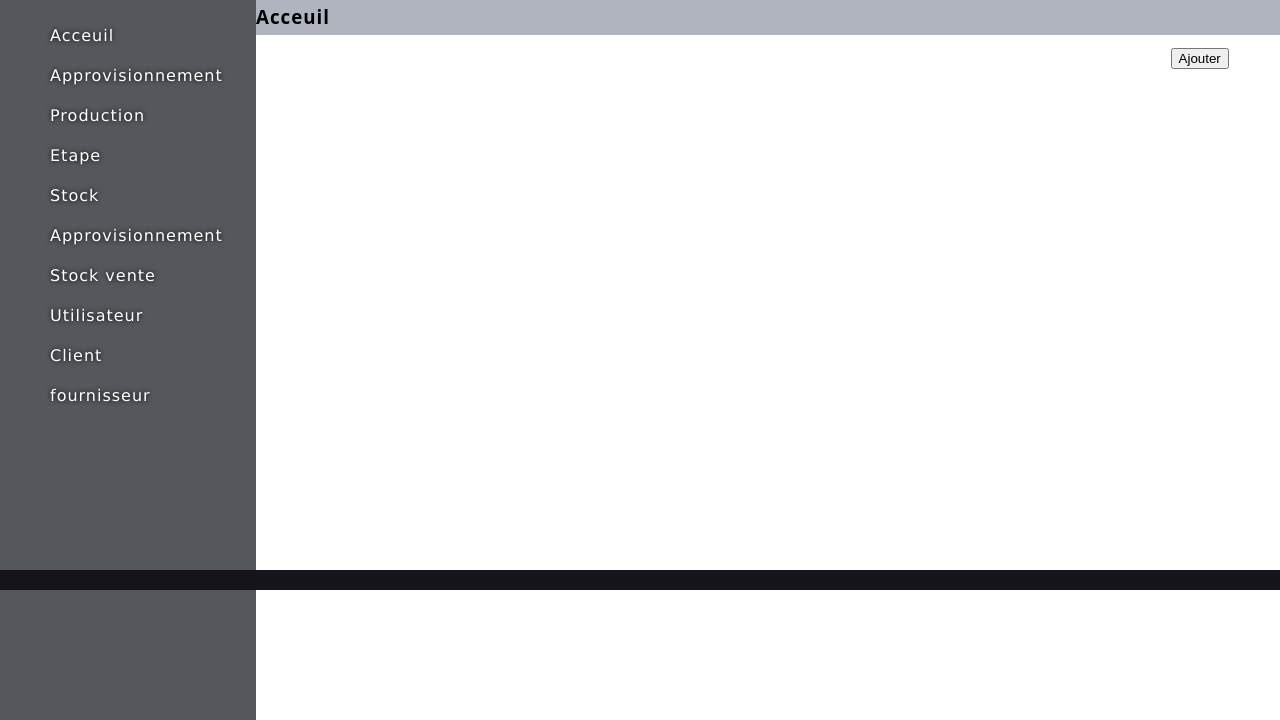
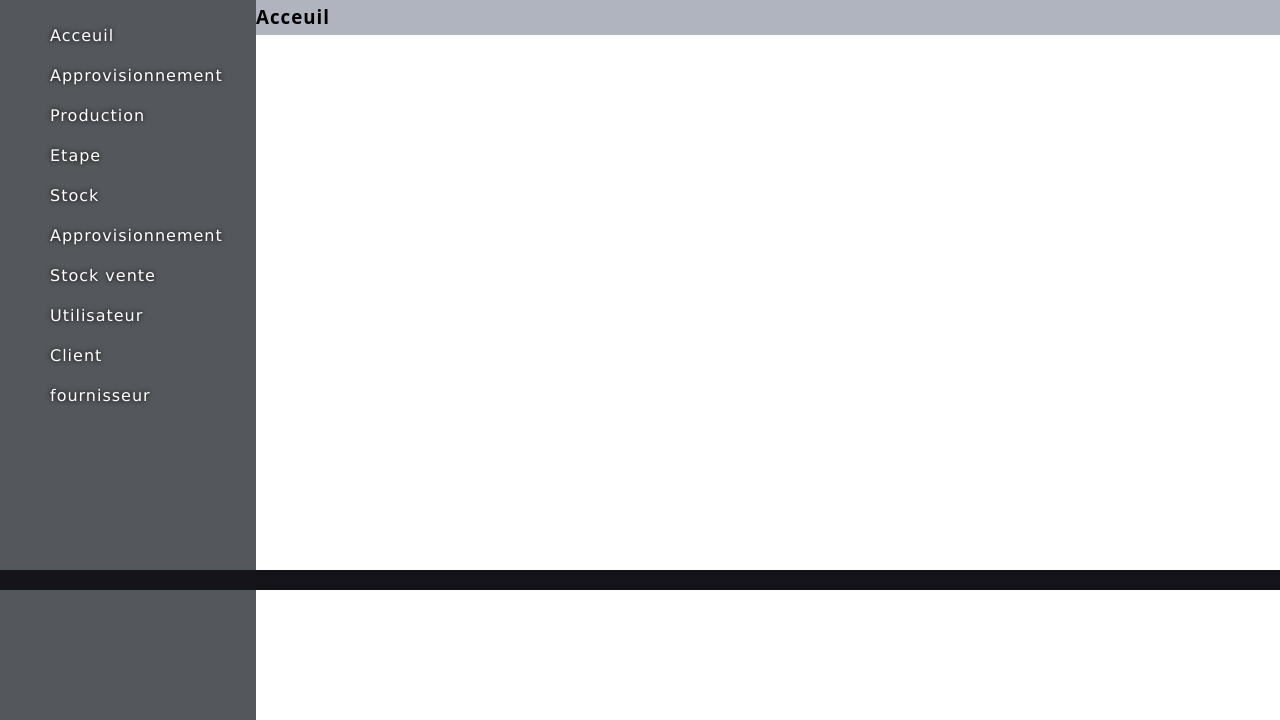
Before and after one commit to pezana/blesscomputer, a Django app: page / in a window 1280 px wide. Shown: the part 110-830 px from the top of the page. Run offline with Django 4.2, Linux system fonts and the light colour scheme.

Commit message:
modification base.html

```diff
--- a/prod/static/style.css
+++ b/prod/static/style.css
@@ -39,13 +39,15 @@ footer h6 {
 
 .titre h4 {
     margin-bottom: -17px;
-    /* margin-left: 5%; */
+    margin-left: 5px;
 }
 
 .titre input {
+    position: relative;
+    top: -40px;
     float: right;
-    margin-right: 5%;
-    margin-bottom: -20px;
+    margin-right: 5px;
+    margin-bottom: 20px;
 }
 
 .sidebar {
--- a/prod/templates/base.html
+++ b/prod/templates/base.html
@@ -51,7 +51,7 @@
             <h4> {% block titre %} {% endblock titre %}</h4>
             <!-- <input type="button" value="Ajouter"> -->
             <div class="barbtn">
-                {% block barbtn %}<input type="button" value="Ajouter"> {% endblock barbtn %}
+                {% block barbtn %} {% endblock barbtn %}
                 <!-- <input type="button" value="Ajouter"> -->
             </div>
         </div>
```
